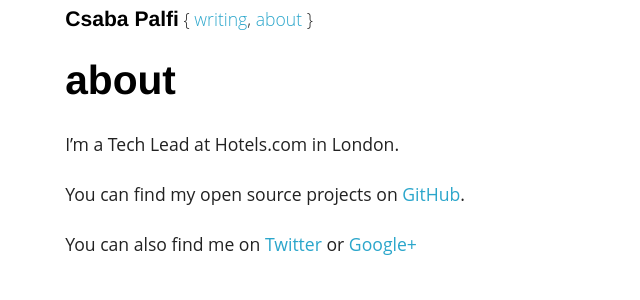
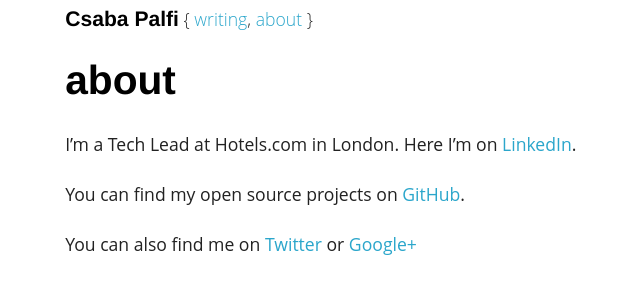
Before and after one commit to dublado/csabapalfi.github.io, a Jekyll site: the page built from about.md, in a window 1280 px wide. Shown: the top 300 px of the page, without its empty margins (210-850 px from the left). Built offline with Jekyll 4.4.1, drawn with Linux system fonts in a browser that asks for light colours; Markdown is read by kramdown in place of the engine named in the settings.

Commit message:
add linkedin

```diff
--- a/about.md
+++ b/about.md
@@ -3,7 +3,7 @@ layout: static
 title: about
 ---
 
-I'm a Tech Lead at Hotels.com in London.
+I'm a Tech Lead at Hotels.com in London. Here I'm on [LinkedIn](http://www.linkedin.com/in/csabapalfi).
 
 You can find my open source projects on [GitHub](http://github.com/csabapalfi).
 
```
